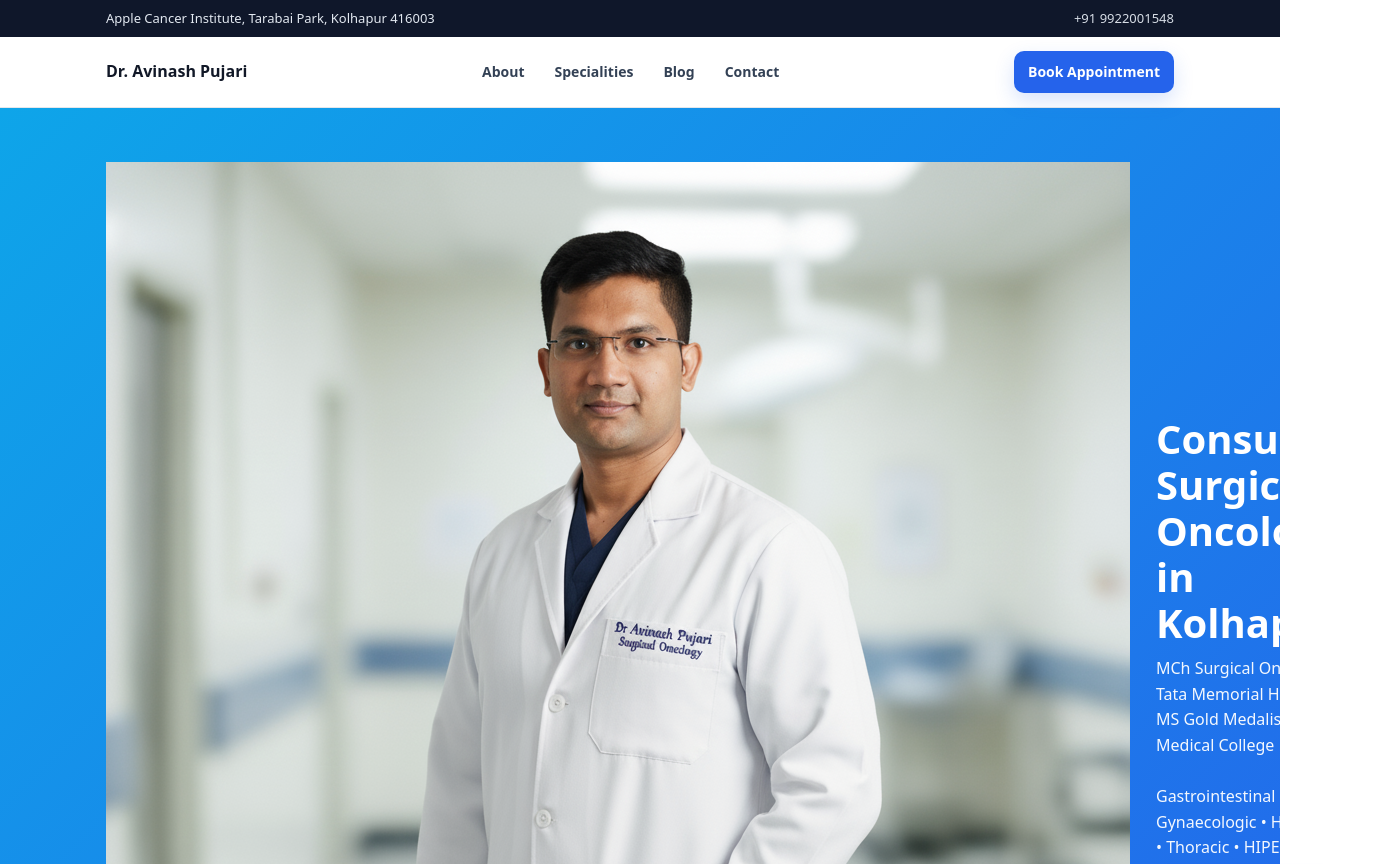
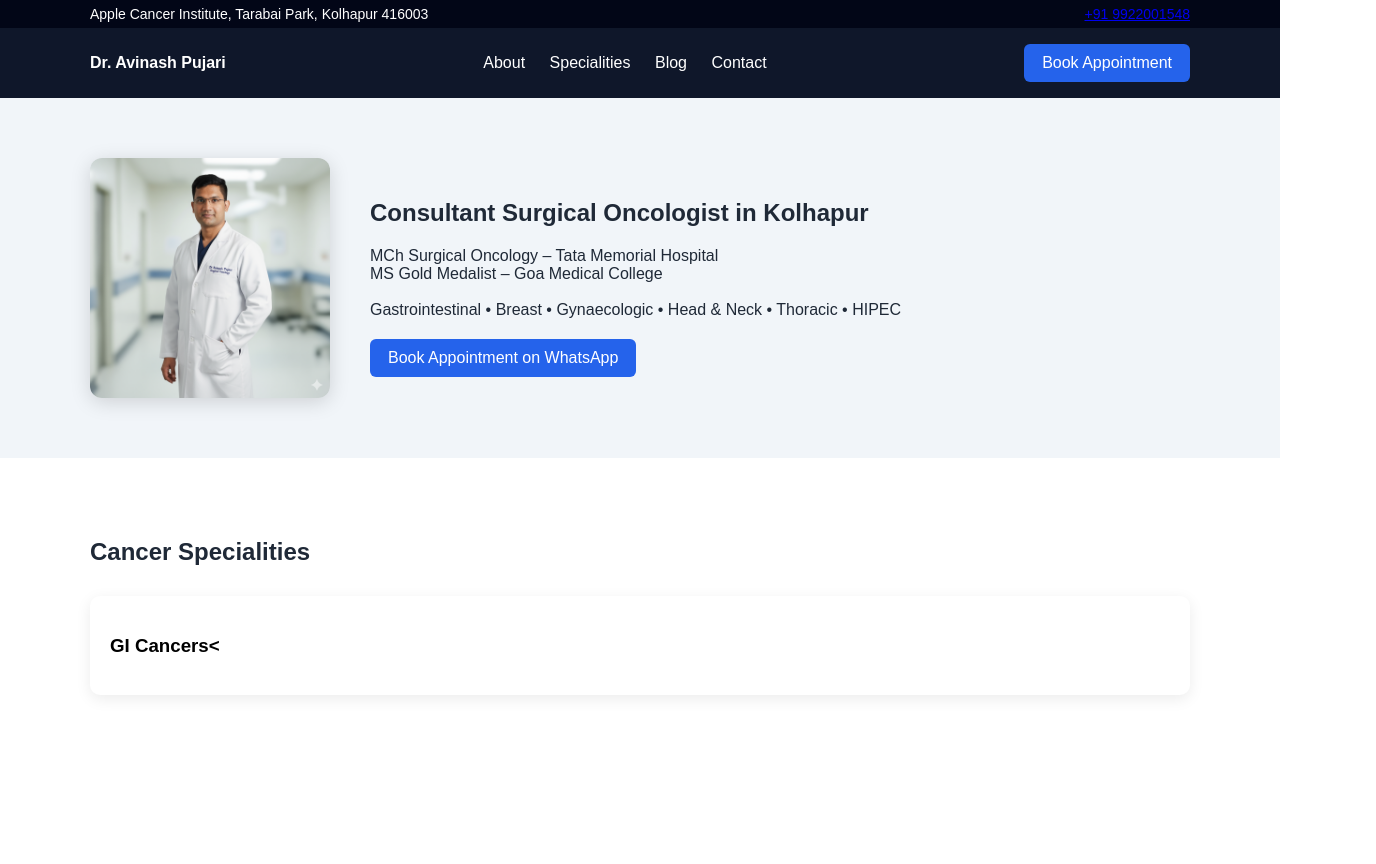
Before and after one commit to drpujariavinash/drpujariavinash.github.io, a plain HTML site: page index.html in a window 1280 px wide. Shown: the top 864 px of the page, 1376 px wide, since content can reach past the window. After the commit the page ends 800 px from the top, so only its background shows below. Drawn offline with Linux system fonts and the light colour scheme.

Commit message:
Update style.css

```diff
--- a/style.css
+++ b/style.css
@@ -1,66 +1,66 @@
-*{margin:0;padding:0;box-sizing:border-box}
 body{
-  font-family:system-ui,-apple-system,Segoe UI,Roboto,Arial,sans-serif;
-  line-height:1.6;color:#1f2937;background:#fff
+font-family: Arial, Helvetica, sans-serif;
+margin:0;
+color:#1f2937;
 }
-a{color:inherit;text-decoration:none}
-.container{max-width:1100px;margin:0 auto;padding:0 16px}
 
-/* Header */
-.topbar{background:#0f172a;color:#e2e8f0;font-size:13px}
-.topbar-inner{max-width:1100px;margin:0 auto;padding:8px 16px;display:flex;gap:12px;justify-content:space-between;flex-wrap:wrap}
-.topbar-right{display:flex;gap:14px;flex-wrap:wrap}
-.topbar a{opacity:.95}
-.topbar a:hover{opacity:1;text-decoration:underline}
+.site-header{background:#0f172a;color:white}
+.topbar{background:#020617;font-size:14px;padding:6px 0}
+.topbar-inner{max-width:1100px;margin:auto;display:flex;justify-content:space-between;padding:0 20px}
+.nav{padding:16px 0}
+.nav-inner{max-width:1100px;margin:auto;display:flex;justify-content:space-between;align-items:center;padding:0 20px}
+.nav-links a{color:white;margin:0 10px;text-decoration:none}
+.brand{color:white;font-weight:bold;text-decoration:none}
 
-.nav{background:#ffffff;border-bottom:1px solid #e5e7eb}
-.nav-inner{max-width:1100px;margin:0 auto;padding:14px 16px;display:flex;align-items:center;gap:18px;justify-content:space-between;flex-wrap:wrap}
-.brand{font-weight:800;color:#111827}
-.nav-links{display:flex;gap:14px;flex-wrap:wrap}
-.nav-links a{color:#334155;font-weight:600;font-size:14px;padding:6px 8px;border-radius:8px}
-.nav-links a:hover{background:#f1f5f9}
+.hero{
+background:#f1f5f9;
+padding:60px 20px;
+}
+.hero-inner{
+max-width:1100px;
+margin:auto;
+display:flex;
+align-items:center;
+gap:40px;
+flex-wrap:wrap;
+}
+.profile-photo{
+width:240px;
+border-radius:12px;
+box-shadow:0 4px 20px rgba(0,0,0,0.15);
+}
+
+.section{padding:60px 20px}
+.container{max-width:1100px;margin:auto}
+
+.grid{
+display:grid;
+grid-template-columns:repeat(auto-fit,minmax(250px,1fr));
+gap:20px;
+margin-top:30px;
+}
+
+.card{
+background:white;
+padding:20px;
+border-radius:10px;
+box-shadow:0 4px 15px rgba(0,0,0,0.08);
+text-decoration:none;
+color:black;
+}
 
 .btn{
-  background:#2563eb;color:#fff;
-  padding:10px 14px;border-radius:10px;
-  font-weight:700;font-size:14px;
-  box-shadow:0 8px 20px rgba(37,99,235,.18)
+background:#2563eb;
+color:white;
+padding:10px 18px;
+border-radius:6px;
+text-decoration:none;
+display:inline-block;
 }
-.btn:hover{filter:brightness(.96)}
 
-/* Hero */
-.hero{background:linear-gradient(135deg,#0ea5e9 0%,#2563eb 100%);color:#fff}
-.hero-inner{max-width:1100px;margin:0 auto;padding:54px 16px;display:grid;grid-template-columns:1.1fr .9fr;gap:26px;align-items:center}
-.hero h1{font-size:40px;line-height:1.15}
-.hero p{opacity:.95;margin-top:10px;font-size:16px}
-.hero .pill-row{display:flex;gap:10px;flex-wrap:wrap;margin-top:14px}
-.pill{background:rgba(255,255,255,.16);padding:8px 10px;border-radius:999px;font-weight:700;font-size:13px}
-.hero-card{background:rgba(255,255,255,.14);border:1px solid rgba(255,255,255,.18);border-radius:16px;padding:18px}
-.hero-card h3{font-size:16px;margin-bottom:10px}
-.hero-card ul{margin-left:18px}
-.hero-card li{margin:6px 0}
-
-/* Sections */
-.section{padding:42px 0}
-.section h2{font-size:28px;color:#0f172a;margin-bottom:12px}
-.section p{color:#475569}
-
-.grid{display:grid;grid-template-columns:repeat(3,1fr);gap:14px;margin-top:16px}
-.card{border:1px solid #e5e7eb;border-radius:14px;padding:16px;background:#fff}
-.card h3{font-size:16px;color:#0f172a;margin-bottom:8px}
-.card p{color:#475569;font-size:14px}
-
-/* Testimonials */
-.quote{font-size:14px;color:#334155}
-.by{margin-top:10px;font-weight:800;color:#0f172a}
-
-/* Footer */
-footer{margin-top:44px;background:#0f172a;color:#cbd5e1}
-footer .foot{max-width:1100px;margin:0 auto;padding:22px 16px;font-size:13px;display:flex;justify-content:space-between;gap:12px;flex-wrap:wrap}
-
-/* Mobile */
-@media(max-width:900px){
-  .hero-inner{grid-template-columns:1fr}
-  .hero h1{font-size:30px}
-  .grid{grid-template-columns:1fr}
+footer{
+background:#0f172a;
+color:white;
+padding:20px;
+text-align:center;
 }
```
